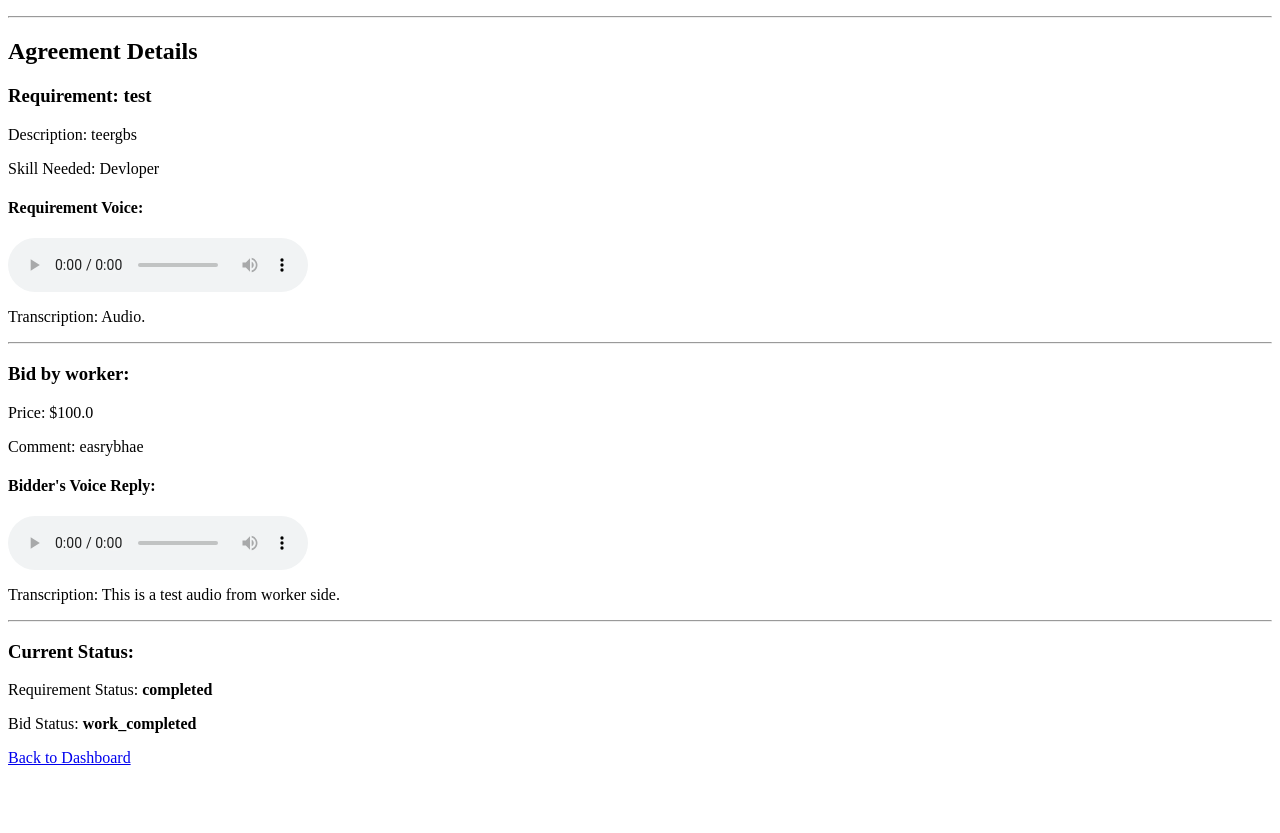
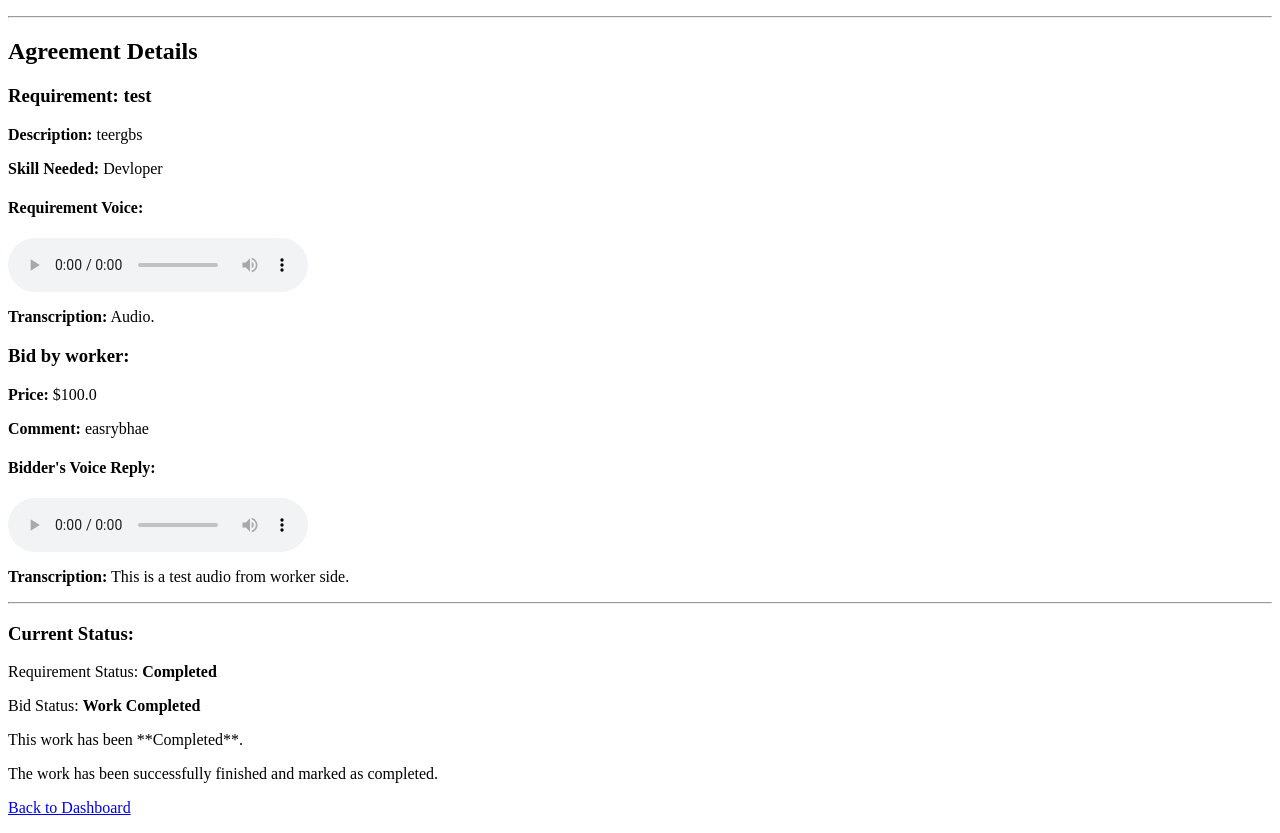
Before and after one commit to manikanta-boyi/Skill_connect, a Flask app: page /requirement/1/bid_details/1 in a window 1280 px wide. Shown: the part 26-859 px from the top of the page. Before the commit the page ends 791 px from the top, so only its background shows below. Run offline with Flask 3, Linux system fonts and the light colour scheme; a user stored in the database is signed in.

Commit message:
fixed audio transcription error

```diff
--- a/routes.py
+++ b/routes.py
@@ -5,6 +5,7 @@ from forms import RegistrationForm,LoginForm,RequirementForm,BidForm
 from flask_login import login_required,current_user,login_user,logout_user
 from werkzeug.security import generate_password_hash, check_password_hash
 from google.cloud import speech_v1p1beta1 as speech # Or just speech if you prefer
+from google.api_core.exceptions import GoogleAPIError
 
 import base64
 import uuid
@@ -23,7 +24,7 @@ main =Blueprint('main',__name__)
 
 # Helper function for AI transcription
 def transcribe_audio(file_path):
-    client = speech.SpeechClient() # Initializes client
+    client = speech.SpeechClient()
 
     try:
         with open(file_path, "rb") as audio_file:
@@ -31,41 +32,46 @@ def transcribe_audio(file_path):
 
         audio = speech.RecognitionAudio(content=content)
 
-        # Ensure these match your recorded audio's actual properties
+        # **** MODIFIED CONFIG HERE ****
         config = speech.RecognitionConfig(
-            encoding=speech.RecognitionConfig.AudioEncoding.OGG_OPUS, # Common for .webm from browser
-            sample_rate_hertz=48000, # Common for browser audio
+            # REMOVED: encoding=speech.RecognitionConfig.AudioEncoding.OGG_OPUS,
+            # ADDED: encoding=speech.RecognitionConfig.AudioEncoding.AUTO_DETECT,
+            # This is the key change!
+            sample_rate_hertz=48000, # Still keep this if your browser consistently records at 48kHz
             language_code="en-US",
             enable_automatic_punctuation=True,
+            audio_channel_count=1, # Add this if not already present, often helps with browser recordings
+            # enable_word_time_offsets=True # Useful if you need word timings, but not necessary for basic transcription
         )
 
-        print(f"Attempting Google Speech-to-Text API call for: {file_path}") # More specific log
+        print(f"Attempting Google Speech-to-Text API call for: {file_path} with AUTO_DETECT encoding.") # Log change
         operation = client.long_running_recognize(config=config, audio=audio)
         print("Waiting for Google Speech-to-Text operation to complete...")
 
-        # Increased timeout to 120 seconds for larger files/slower networks
         response = operation.result(timeout=120)
 
         transcription = ""
         for result in response.results:
             transcription += result.alternatives[0].transcript + " "
 
-        print(f"Transcription successful: {transcription.strip()}")
-        return transcription.strip()
+        transcription = transcription.strip()
+        if not transcription: # Handle cases where transcription might still be empty (e.g., silence)
+            transcription = "No clear speech detected or transcription was empty."
+        print(f"Transcription successful: {transcription}") # Log change
+        return transcription
 
-    except GoogleAPIError as e: # Catch Google API specific errors
+    except GoogleAPIError as e:
         print(f"Google Speech-to-Text API Specific Error: {e}")
-        # Check for specific error details
         if "Quota" in str(e) or "quota" in str(e):
             return "Transcription Error: API quota exceeded or billing not enabled."
         elif "Permission" in str(e) or "permission" in str(e):
             return "Transcription Error: Insufficient Google Cloud permissions for service account."
         elif "invalid_argument" in str(e) or "Bad audio" in str(e):
-            return "Transcription Error: Invalid or malformed audio data."
+            return "Transcription Error: Invalid or malformed audio data. (Try checking the audio file directly for content)."
         else:
             return f"Transcription Error: Google API Error - {e}"
 
-    except Exception as e: # Catch any other unexpected errors
+    except Exception as e:
         print(f"General Transcription Error: {e}")
         return f"Transcription Error: General Python Error - {e}"
 
@@ -363,3 +369,41 @@ def view_bid_details(req_id, bid_id):
                 flash('Bid cannot be rejected from its current status.', 'warning')
 
     return render_template('confirm_agreement.html', req=req, bid=bid)
+
+@main.route("/requirement/<int:req_id>/complete_work", methods=['POST'])
+@login_required
+def complete_requirement_work(req_id):
+    """
+    Allows either the requirement poster or the skilled person
+    to mark an 'in_progress' work as 'completed'.
+    """
+    requirement = Requirements.query.get_or_404(req_id)
+
+    # Find the bid that is 'agreed' (meaning it's the active work) for this requirement
+    agreed_bid = Bid.query.filter_by(requirement_id=req_id, status='agreed').first()
+
+    # If no agreed bid, or if the requirement is not in progress, prevent completion
+    if not agreed_bid or requirement.status != 'in_progress':
+        flash('Work is not currently in progress or no active agreement found.', 'warning')
+        return redirect(url_for('main.view_bid_details', req_id=req_id, bid_id=agreed_bid.id) if agreed_bid else url_for('main.dashboard'))
+
+    # FIX: Change comparison from object comparison to ID comparison
+    # current_user.id refers to the ID of the logged-in user.
+    # requirement.user_id is the foreign key on the requirement table pointing to the poster's ID.
+    # agreed_bid.user_id is the foreign key on the bid table pointing to the bidder's ID.
+    if not (current_user.id == requirement.user_id or current_user.id == agreed_bid.user_id):
+        flash('You do not have permission to complete this work.', 'danger')
+        return redirect(url_for('main.dashboard'))
+
+    # If all checks pass, update the statuses
+    if requirement.status == 'in_progress' and agreed_bid.status == 'agreed':
+        requirement.status = 'completed'
+        agreed_bid.status = 'work_completed'
+        db.session.commit()
+        flash('Work successfully marked as completed!', 'success')
+    else:
+        # This case should ideally be caught by the initial check, but as a safeguard
+        flash('Work cannot be marked as completed. Invalid status.', 'danger')
+
+    # Redirect back to the bid details page where the action was initiated
+    return redirect(url_for('main.view_bid_details', req_id=req_id, bid_id=agreed_bid.id))
--- a/templates/confirm_agreement.html
+++ b/templates/confirm_agreement.html
@@ -1,65 +1,113 @@
 {% extends 'base.html' %}
 {% block content %}
-<h2>Agreement Details</h2>
+<div class="container mt-4">
+    <h2 class="mb-4">Agreement Details</h2>
 
+    <div class="card mb-4">
+        <div class="card-header bg-primary text-white">
             <h3>Requirement: {{ req.title }}</h3>
-<p>Description: {{ req.description }}</p>
-<p>Skill Needed: {{ req.skill_needed }}</p>
+        </div>
+        <div class="card-body">
+            <p><strong>Description:</strong> {{ req.description }}</p>
+            <p><strong>Skill Needed:</strong> {{ req.skill_needed }}</p>
             {% if req.voice_file_path %}
-    <h4>Requirement Voice:</h4>
-    <audio controls src="{{ url_for('static', filename=req.voice_file_path) }}" type="audio/webm"></audio>
-    <p>Transcription: {{ req.voice_transcription }}</p>
+                <h4 class="mt-3">Requirement Voice:</h4>
+                <audio controls src="{{ url_for('static', filename=req.voice_file_path) }}" type="audio/webm" class="w-100"></audio>
+                <p class="mt-2"><strong>Transcription:</strong> {{ req.voice_transcription }}</p>
             {% else %}
                 <p>No voice recording for this requirement.</p>
             {% endif %}
+        </div>
+    </div>
 
-<hr>
-
+    <div class="card mb-4">
+        <div class="card-header bg-secondary text-white">
             <h3>Bid by {{ bid.bidder.username }}:</h3>
-<p>Price: ${{ bid.price }}</p>
-<p>Comment: {{ bid.comment }}</p>
+        </div>
+        <div class="card-body">
+            <p><strong>Price:</strong> ${{ bid.price }}</p>
+            <p><strong>Comment:</strong> {{ bid.comment }}</p>
             {% if bid.voice_file_path %}
-    <h4>Bidder's Voice Reply:</h4>
-    <audio controls src="{{ url_for('static', filename=bid.voice_file_path) }}" type="audio/webm"></audio>
-    <p>Transcription: {{ bid.voice_transcription }}</p>
+                <h4 class="mt-3">Bidder's Voice Reply:</h4>
+                <audio controls src="{{ url_for('static', filename=bid.voice_file_path) }}" type="audio/webm" class="w-100"></audio>
+                <p class="mt-2"><strong>Transcription:</strong> {{ bid.voice_transcription }}</p>
             {% else %}
                 <p>No voice recording for this bid.</p>
             {% endif %}
+        </div>
+    </div>
 
-<hr>
+    <hr class="my-4">
 
-<h3>Current Status:</h3>
-<p>Requirement Status: <strong>{{ req.status }}</strong></p>
-<p>Bid Status: <strong>{{ bid.status }}</strong></p>
+    <h3 class="mb-3">Current Status:</h3>
+    <p>Requirement Status: <strong class="text-info">{{ req.status.replace('_', ' ').title() }}</strong></p>
+    <p>Bid Status: <strong class="text-info">{{ bid.status.replace('_', ' ').title() }}</strong></p>
 
-{# Check if current_user is the poster (owner) of the requirement #}
-{# REVERTED: Using req.poster as per models.py backref #}
+    <div class="mt-4">
+        {# Centralized Status Logic for Actions and Messages #}
+        {% if req.status == 'open' and bid.status == 'pending' %}
+            <p class="lead">This bid is pending review.</p>
             {% if current_user == req.poster %}
-    {% if bid.status == 'pending' %}
-    <form method="POST">
-        <button type="submit" name="action" value="confirm_agreement">Accept This Bid</button>
-        <button type="submit" name="action" value="reject_bid">Reject This Bid</button>
+                <form method="POST" class="d-inline-block me-2">
+                    <button type="submit" name="action" value="confirm_agreement" class="btn btn-success btn-lg">Accept This Bid</button>
                 </form>
-    {% elif bid.status == 'accepted_by_poster' %}
-    <p>You have accepted this bid. Waiting for {{ bid.bidder.username }} to confirm agreement.</p>
-    {% elif req.status == 'in_progress' %}
-    <p>This work is now **In Progress** with {{ bid.bidder.username }}.</p>
+                <form method="POST" class="d-inline-block">
+                    <button type="submit" name="action" value="reject_bid" class="btn btn-danger btn-lg">Reject This Bid</button>
+                </form>
+            {% elif current_user == bid.bidder %}
+                <p class="text-muted">Waiting for {{ req.poster.username }} to review your bid.</p>
             {% endif %}
 
-{# Check if current_user is the person who made the bid #}
-{% elif current_user == bid.bidder %}
-    {% if bid.status == 'pending' %}
-    <p>Waiting for {{ req.poster.username }} to review your bid.</p> {# REVERTED: Using req.poster #}
         {% elif bid.status == 'accepted_by_poster' %}
-    <form method="POST">
-        <p>Your bid has been accepted by {{ req.poster.username }}.</p> {# REVERTED: Using req.poster #}
-        <button type="submit" name="action" value="confirm_agreement">Confirm Agreement & Start Work</button>
+            <p class="lead">This bid has been accepted by the poster. Waiting for worker's agreement to start work.</p>
+            {% if current_user == bid.bidder %} {# Only show "Confirm Agreement" to the worker #}
+                <form action="{{ url_for('main.view_bid_details', req_id=req.id, bid_id=bid.id) }}" method="POST" class="mt-3">
+                    <button type="submit" name="action" value="confirm_agreement" class="btn btn-success btn-lg">Confirm Agreement & Start Work</button>
                 </form>
-    {% elif req.status == 'in_progress' %}
-    <p>Agreement confirmed! Work is now **In Progress** with {{ req.poster.username }}.</p> {# REVERTED: Using req.poster #}
+            {% else %}
+                <p class="text-muted">Awaiting worker's confirmation to begin work.</p>
             {% endif %}
 
+        {% elif req.status == 'in_progress' %}
+            <p class="lead text-success">This work is now <strong>In Progress</strong> with <strong>{{ bid.bidder.username }}</strong>.</p>
+
+            {# --- Mark Work as Completed Option --- #}
+            <div class="mt-4">
+                {% if current_user == req.poster %} {# Show to the Requirement Poster #}
+                    <form action="{{ url_for('main.complete_requirement_work', req_id=req.id) }}" method="POST">
+                        <button type="submit" class="btn btn-primary btn-lg">Mark Work as Completed (by You)</button>
+                    </form>
+                    <small class="text-muted mt-2 d-block">Click this when you are satisfied with the completed work.</small>
+                {% elif current_user == bid.bidder %} {# Show to the Skilled Person (Worker) #}
+                    <form action="{{ url_for('main.complete_requirement_work', req_id=req.id) }}" method="POST">
+                        <button type="submit" class="btn btn-info btn-lg">Mark Work as Completed (by You)</button>
+                    </form>
+                    <small class="text-muted mt-2 d-block">Click this when you have finished the work.</small>
+                {% else %}
+                    <p class="text-muted">Work is in progress. Only the poster or worker can mark it as completed.</p>
+                {% endif %}
+            </div>
+            {# --- END Mark Work as Completed Section --- #}
+
+        {% elif req.status == 'completed' %}
+            <p class="lead text-success">This work has been **Completed**.</p>
+            <p class="text-muted">The work has been successfully finished and marked as completed.</p>
+            {# You might want to add a review/rating feature here later #}
+
+        {% elif bid.status == 'rejected' %}
+            <p class="lead text-danger">This bid has been rejected.</p>
+            {% if current_user == req.poster %}
+                <p class="text-muted">You rejected this bid.</p>
+            {% elif current_user == bid.bidder %}
+                <p class="text-muted">Your bid was rejected by {{ req.poster.username }}.</p>
             {% endif %}
 
-<p><a href="{{ url_for('main.dashboard') }}">Back to Dashboard</a></p>
+        {% else %} {# Fallback for any other unexpected status combinations #}
+            <p class="lead text-warning">Current Requirement Status: {{ req.status.replace('_', ' ').title() }}</p>
+            <p class="lead text-warning">Current Bid Status: {{ bid.status.replace('_', ' ').title() }}</p>
+        {% endif %}
+    </div>
+
+    <p class="mt-4"><a href="{{ url_for('main.dashboard') }}" class="btn btn-secondary">Back to Dashboard</a></p>
+</div>
 {% endblock %}
```
Also changed, not shown: migrations/versions/2e7a0a7b6d41_modified_api_code.py (renamed from migrations/versions/b387d448232f_re_writed_logic_of_transcripted_function.py, +4 -4 lines), instance/site.db, 4 other files. Lines whose indentation alone changed are shown as unchanged.
